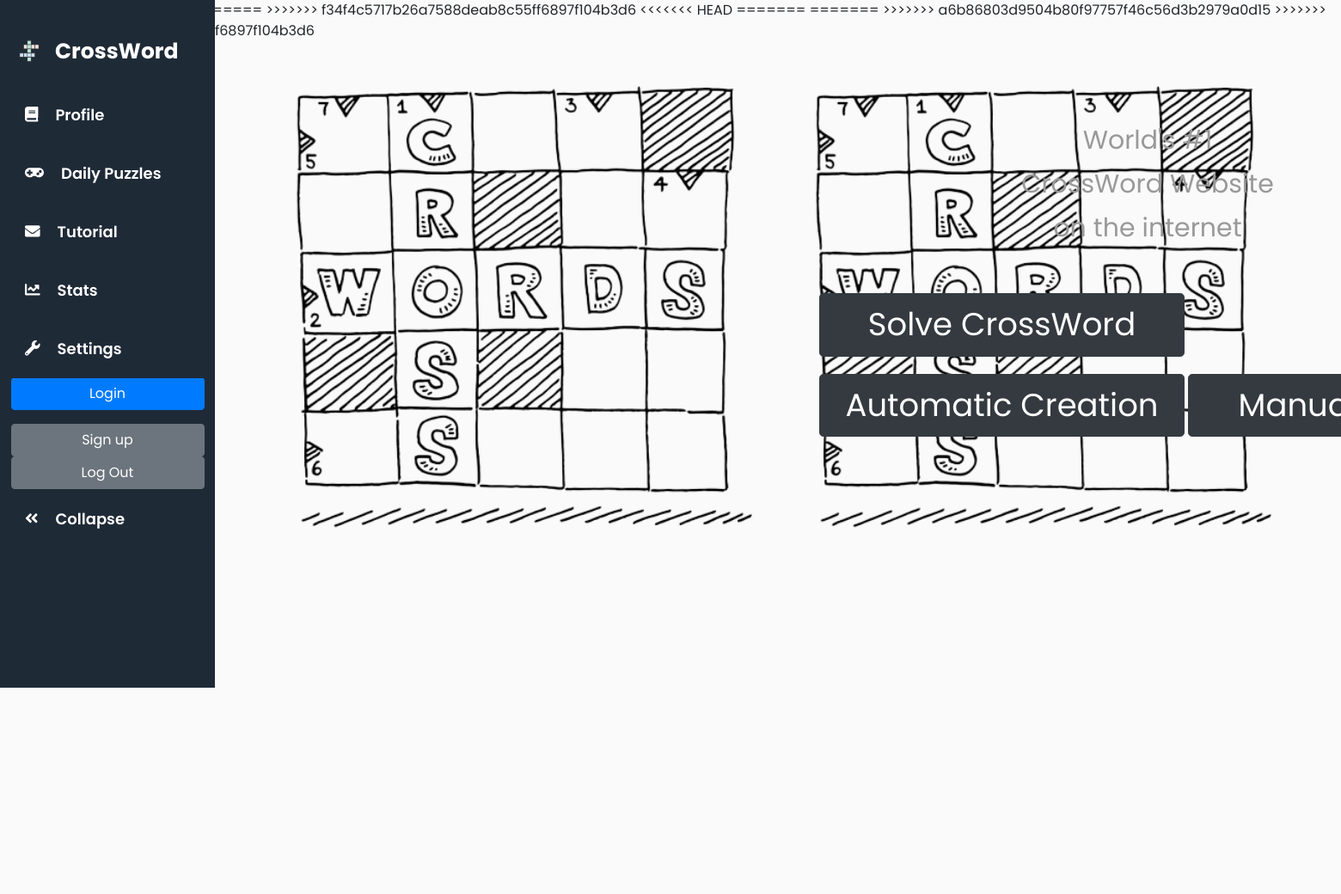
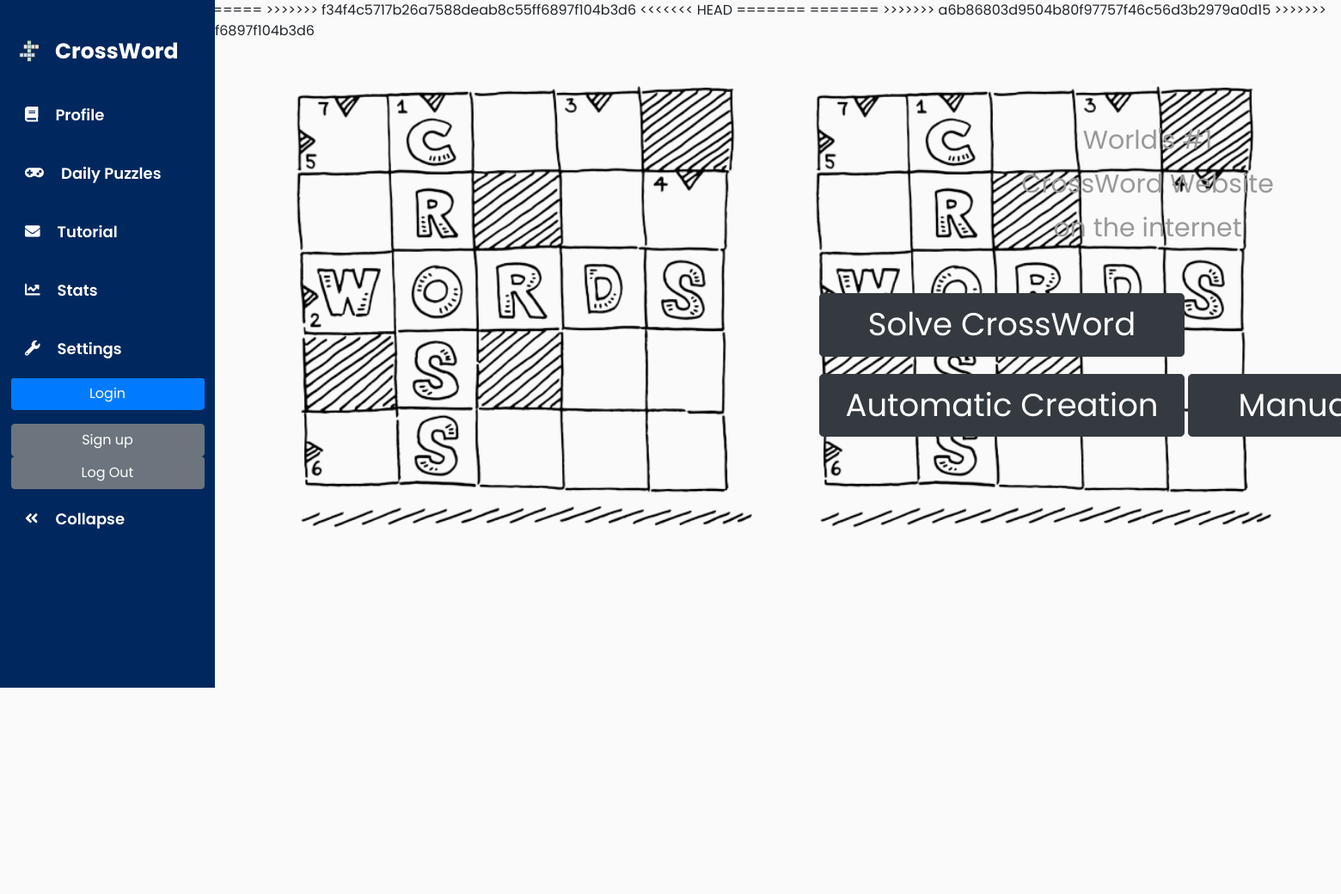
Before and after one commit to Rudra3012/IT314_Project_20, a Django app: page / in a window 1560 px wide; the page is wider, and only the part inside the window is pictured. Shown: the top 1040 px of that part at 86% size. Run offline with Django 4.2, Linux system fonts and the light colour scheme; parts of the project's set-up code (start-up, migrations or seed data) failed here and were passed over; some libraries are stand-ins or nearby versions.

Commit message:
homepage's styles.css updated

```diff
--- a/code/IT314_Project_20/crosswordApp/static/HomePage/styles.css
+++ b/code/IT314_Project_20/crosswordApp/static/HomePage/styles.css
@@ -11,7 +11,7 @@
 
 
 #sidebar {
-    background-color: #1f2a37;
+    background-color: #01285e;
     color: #fff;
     width: 265px;
     height: 100%;
@@ -51,7 +51,7 @@
     display: flex;
     align-items: center;
     border: none;
-    background-color: #1f2a37;
+    background-color: #01285e;
 }
 
 #sidebar .list-group-item a {
@@ -81,7 +81,7 @@
 
 
 #sidebar .list-group-item:hover {
-    background-color: #2c3b4d;
+    background-color: #4e637d;
 }
 
 #sidebar .list-group-item.logout {
@@ -95,7 +95,7 @@
 
 #sidebar .list-group-item.logout button:hover {
     background-color: #fff;
-    color: #1f2a37;
+    color: #01285e;
 }
 
 #sidebar .list-group-item.logout a {
@@ -124,7 +124,7 @@
 }
 
 #sidebar .list-group-item:not(:hover) {
-    background-color: #1f2a37;
+    background-color: #01285e;
 }
 
 #sidebar .sidebar-text {
@@ -200,6 +200,7 @@
 
 #img_btn {
     margin-left: -50px;
+    color: #01285e;
 }
 
 #word.style_word {
```
